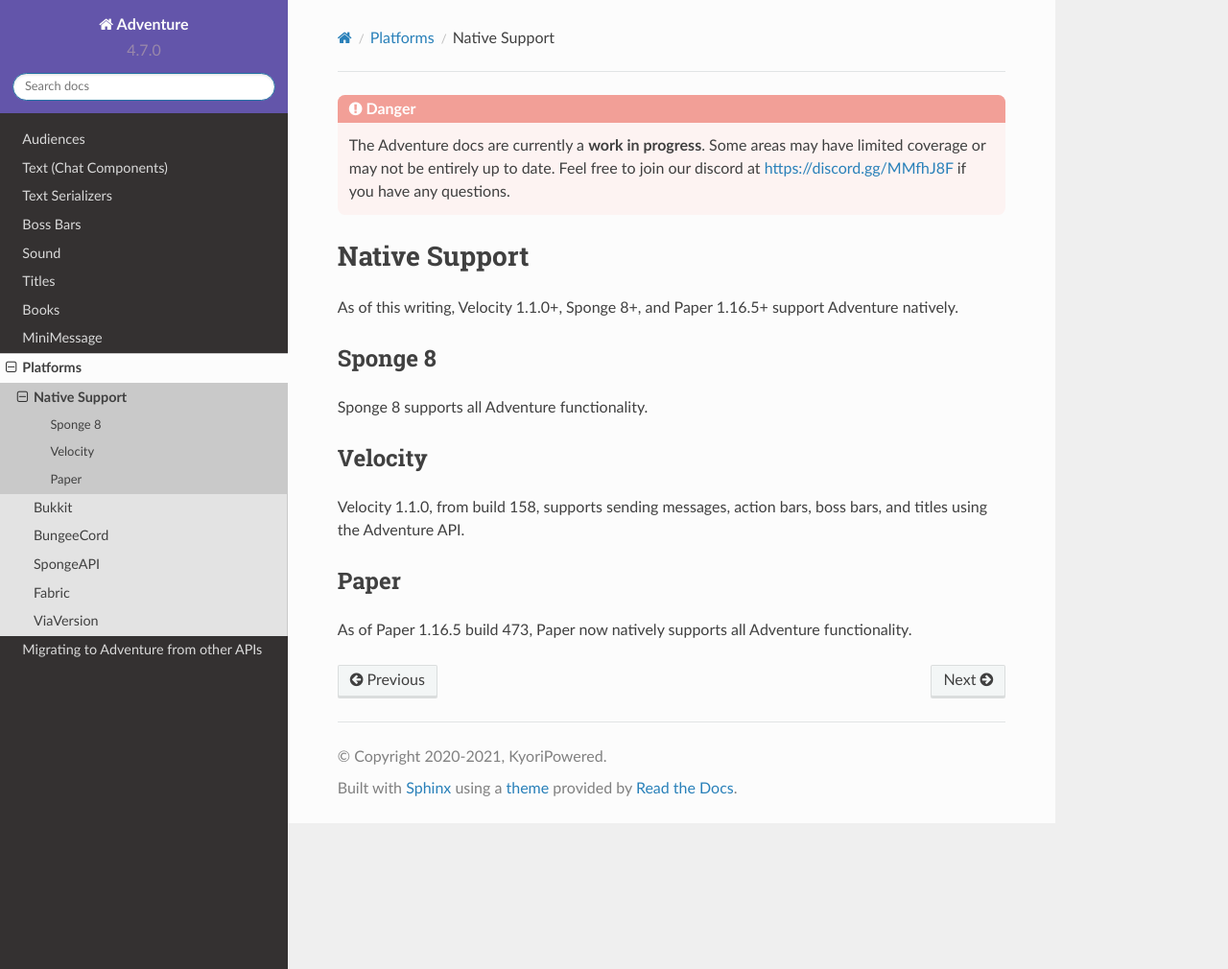
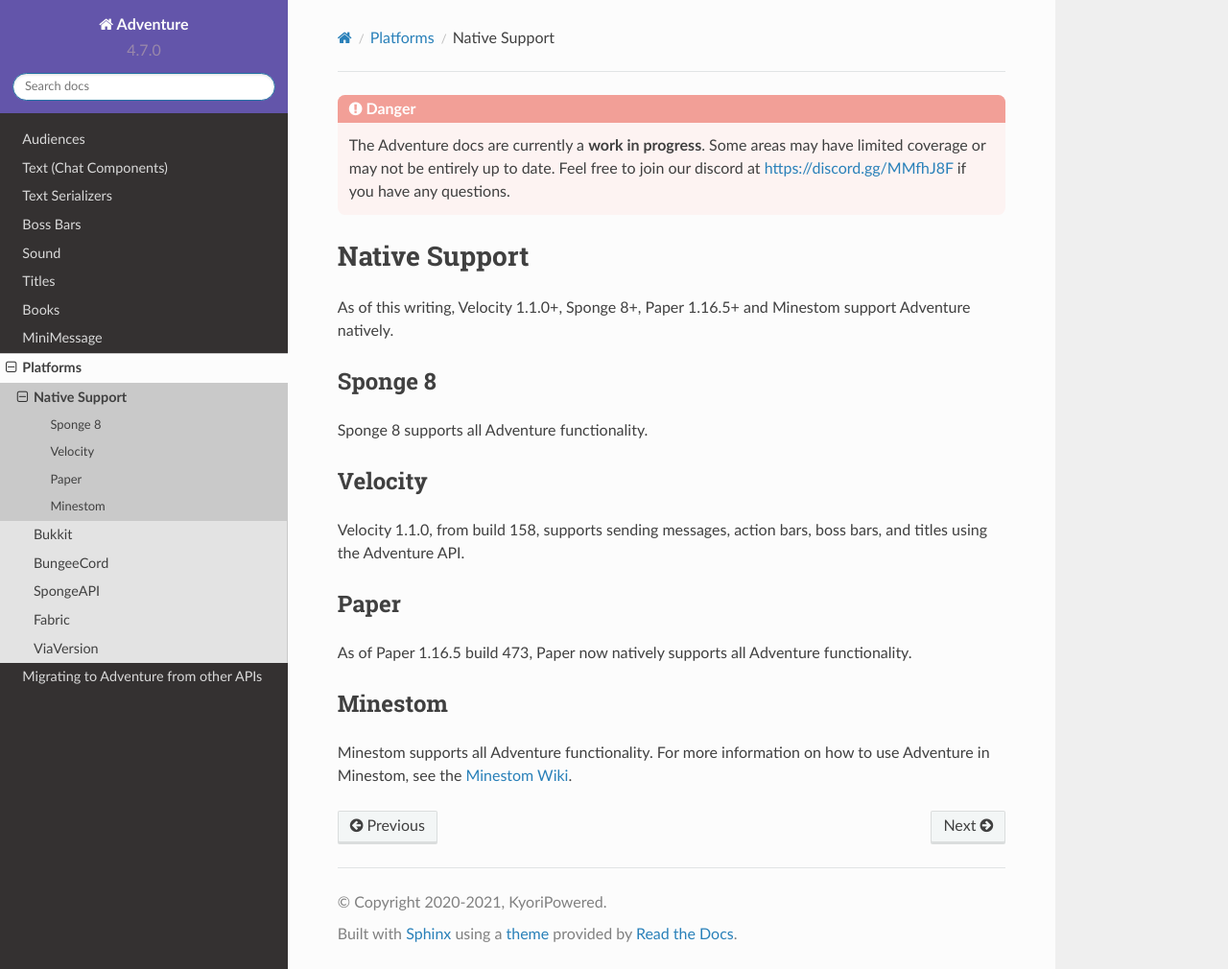
Before and after one commit to KyoriPowered/adventure-docs, a Sphinx documentation site: the page built from source/platform/native.rst, in a window 1280 px wide and 1010 px high. Shown: the whole window at 96% size. Built offline with Sphinx 7.4.7 and the Read the Docs theme 2.0.0, drawn with Linux system fonts in a browser that asks for light colours.

Commit message:
Add Minestom to native platforms list

```diff
--- a/source/platform/native.rst
+++ b/source/platform/native.rst
@@ -4,7 +4,7 @@
 Native Support
 ==============
 
-As of this writing, Velocity 1.1.0+, Sponge 8+, and Paper 1.16.5+ support Adventure
+As of this writing, Velocity 1.1.0+, Sponge 8+, Paper 1.16.5+ and Minestom support Adventure
 natively.
 
 Sponge 8
@@ -22,3 +22,9 @@ Paper
 --------
 
 As of Paper 1.16.5 build 473, Paper now natively supports all Adventure functionality.
+
+Minestom
+--------
+
+Minestom supports all Adventure functionality. For more information on how to use Adventure
+in Minestom, see the `Minestom Wiki <https://wiki.minestom.com/feature/adventure>`_.
```
